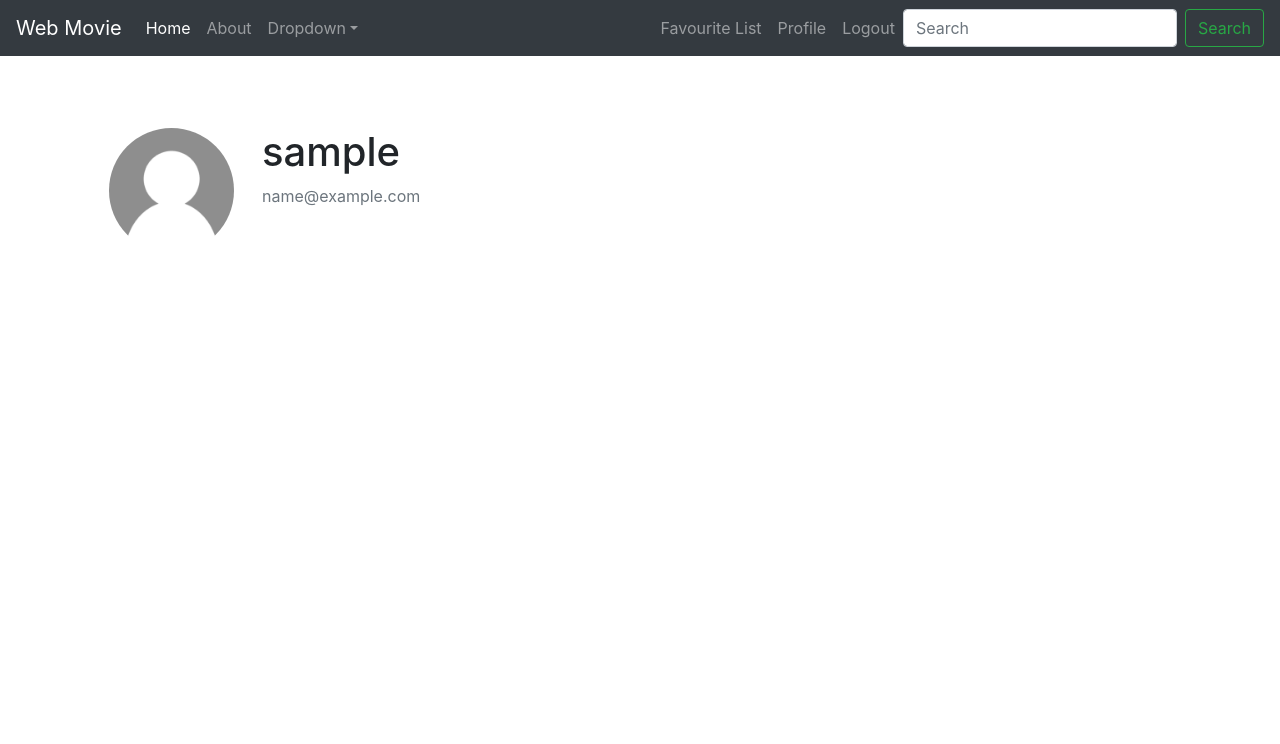
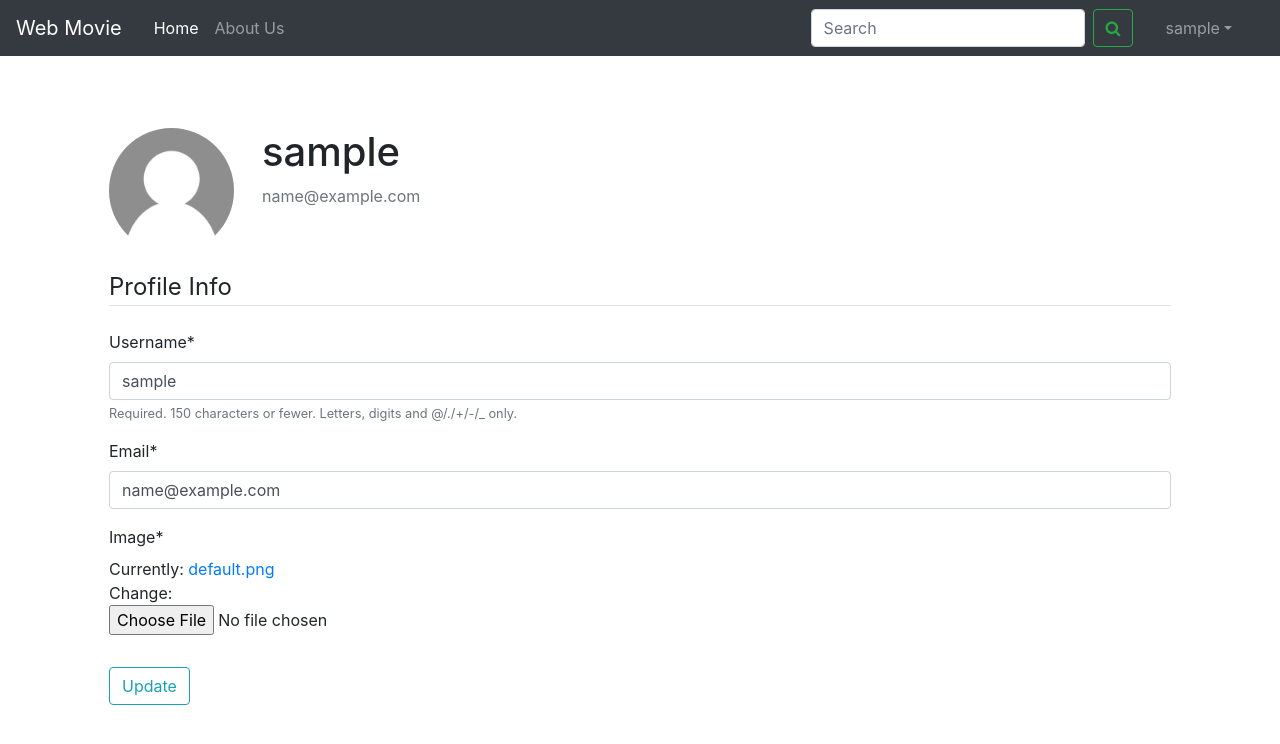
Before and after one commit to HoangMinhHung/webmovie, a Django app: page /profile/ in a window 1280 px wide. Shown: the top 744 px of the page. Run offline with Django 3.2, Linux system fonts and the light colour scheme; the visitor is signed in with stand-in values (Sample User, id 1); some libraries are stand-ins or nearby versions.

Commit message:
Done update user profile function

```diff
--- a/movie/user/templates/user/base.html
+++ b/movie/user/templates/user/base.html
@@ -7,6 +7,7 @@
     <meta name="viewport" content="width=device-width, initial-scale=1, shrink-to-fit=no">
     <!-- Bootstrap CSS -->
     <link rel="stylesheet" href="https://maxcdn.bootstrapcdn.com/bootstrap/4.0.0/css/bootstrap.min.css" integrity="sha384-Gn5384xqQ1aoWXA+058RXPxPg6fy4IWvTNh0E263XmFcJlSAwiGgFAW/dAiS6JXm" crossorigin="anonymous">
+    <link href="https://stackpath.bootstrapcdn.com/font-awesome/4.7.0/css/font-awesome.min.css" rel="stylesheet" integrity="sha384-wvfXpqpZZVQGK6TAh5PVlGOfQNHSoD2xbE+QkPxCAFlNEevoEH3Sl0sibVcOQVnN" crossorigin="anonymous">
     <link rel="stylesheet" type="text/css" href="{% static 'user/main.css' %}">
     {% block load_css %}
 
@@ -16,43 +17,36 @@
   </head>
   <body>
     <nav class="navbar navbar-expand-md navbar-dark bg-dark fixed-top">
-      <a class="navbar-brand" href="{% url 'home' %}">Web Movie</a>
-      <button class="navbar-toggler" type="button" data-toggle="collapse" data-target="#navbarsExampleDefault" aria-controls="navbarsExampleDefault" aria-expanded="false" aria-label="Toggle navigation">
+      <a class="navbar-brand mr-4" href="{% url 'home' %}">Web Movie</a>
+      <button class="navbar-toggler" type="button" data-toggle="collapse" data-target="#navbarToggle" aria-controls="navbarToggle" aria-expanded="false" aria-label="Toggle navigation">
         <span class="navbar-toggler-icon"></span>
       </button>
 
-      <div class="collapse navbar-collapse" id="navbarsExampleDefault">
-        <ul class="navbar-nav mr-auto">
-          <li class="nav-item active">
-            <a class="nav-link" href="{% url 'home' %}">Home <span class="sr-only">(current)</span></a>
-          </li>
-          <li class="nav-item">
-            <a class="nav-link" href="#">About</a>
-          </li>
-          <li class="nav-item dropdown">
-            <a class="nav-link dropdown-toggle" href="#" id="dropdown01" data-toggle="dropdown" aria-haspopup="true" aria-expanded="false">Dropdown</a>
-            <div class="dropdown-menu" aria-labelledby="dropdown01">
-              <a class="dropdown-item" href="#">Action</a>
-              <a class="dropdown-item" href="#">Another action</a>
-              <a class="dropdown-item" href="#">Something else here</a>
+      <div class="collapse navbar-collapse" id="navbarToggle">
+        <div class="navbar-nav mr-auto">
+          <a class="nav-item nav-link active" href="{% url 'home' %}">Home</a>
+          <a class="nav-item nav-link" href="#">About Us</a>
         </div>
-          </li>
-        </ul>
         <!-- Navbar Right Side -->
-        <div class="navbar-nav">
+        <div class="navbar-nav mr-4">
+          <form class="form-inline my-2 my-lg-0">
+            <input class="form-control mr-sm-2" type="text" placeholder="Search" aria-label="Search">
+            <button class="btn btn-outline-success my-2 my-sm-0" type="submit"><i class="fa fa-search"></i></button>
+          </form>
           {% if user.is_authenticated %}
-            <a class="nav-item nav-link" href="#">Favourite List</a>
-            <a class="nav-item nav-link" href="{% url 'profile' %}">Profile</a>
-            <a class="nav-item nav-link" href="{% url 'logout' %}">Logout</a>
+            <div class="nav-item dropdown ml-4">
+              <a class="nav-link dropdown-toggle" href="#" id="dropdownMenuLink" data-toggle="dropdown" aria-haspopup="true" aria-expanded="false">{{ user.username }}</a>
+              <div class="dropdown-menu" aria-labelledby="dropdownMenuLink">
+                <a class="dropdown-item" href="{% url 'profile' %}">Profile</a>
+                <a class="dropdown-item" href="#">My movies</a>
+                <a class="dropdown-item" href="{% url 'logout' %}">Log out</a>
+              </div>
+            </div>
           {% else %}
+            <a class="nav-item nav-link ml-4" href="{% url 'register' %}">Register</a>
             <a class="nav-item nav-link" href="{% url 'login' %}">Login</a>
-            <a class="nav-item nav-link" href="{% url 'register' %}">Register</a>
           {% endif %}
         </div>
-        <form class="form-inline my-2 my-lg-0">
-          <input class="form-control mr-sm-2" type="text" placeholder="Search" aria-label="Search">
-          <button class="btn btn-outline-success my-2 my-sm-0" type="submit">Search</button>
-        </form>
       </div>
     </nav>
 
@@ -65,7 +59,7 @@
         {% endfor %}
       {% endif %}
       {% block content %}{% endblock %}
-    </main><!-- /.container -->
+    </main>
 
     <!-- Optional JavaScript -->
     <!-- jQuery first, then Popper.js, then Bootstrap JS -->
--- a/movie/user/templates/user/profile.html
+++ b/movie/user/templates/user/profile.html
@@ -10,7 +10,6 @@
             </div>
         </div>
         <!-- FORM HERE -->
-        <!--
         <form method="POST" enctype="multipart/form-data">
             {% csrf_token %}
             <fieldset class="form-group">
@@ -22,6 +21,5 @@
                 <button class="btn btn-outline-info" type="submit">Update</button>
             </div>
         </form>
-        -->
     </div>
 {% endblock content %}
--- a/movie/user/views.py
+++ b/movie/user/views.py
@@ -1,6 +1,7 @@
 from django.shortcuts import render, redirect
 from django.contrib import messages
-from .forms import UserRegisterForm
+from django.contrib.auth.decorators import login_required
+from .forms import UserRegisterForm, UserUpdateForm, ProfileUpdateForm
 
 # Create your views here.
 def home(request):
@@ -11,18 +12,24 @@ def register(request):
         form = UserRegisterForm(request.POST)
         if form.is_valid():
             form.save()
-            # username = form.cleaned_data.get('username')
-            messages.success(request, 'Your account has been created! You are now able to log in')
+            messages.success(request, f'Your account has been created! You are now able to log in.')
             return redirect('login')
     else:
         form = UserRegisterForm()
     return render(request, 'user/register.html', {'form': form})
 
+@login_required
 def profile(request):
     if request.method == "POST":
-        # valid update form and send message
-        pass
+        u_form = UserUpdateForm(request.POST, instance=request.user)
+        p_form = ProfileUpdateForm(request.POST, request.FILES, instance=request.user.profile)
+        if u_form.is_valid() and p_form.is_valid():
+            u_form.save()
+            p_form.save()
+            messages.success(request, f'Your profile has been updated!')
+            return redirect('profile')
     else:
-        # empty user update and profile update
-        pass
-    return render(request, 'user/profile.html')
+        u_form = UserUpdateForm(instance=request.user)
+        p_form = ProfileUpdateForm(instance=request.user.profile)
+    context = {'u_form': u_form, 'p_form': p_form,}
+    return render(request, 'user/profile.html', context)
```
Lines whose indentation alone changed are shown as unchanged.
